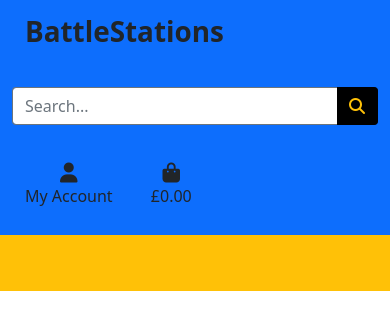
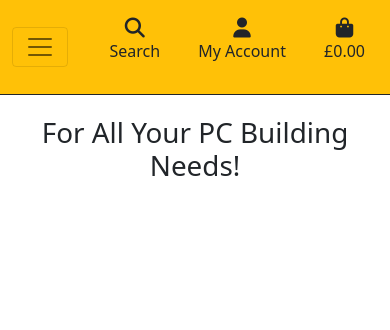
Before and after one commit to bob134552/Battlestations, a Django app: page / in a window 390 px wide. Shown: the top 330 px of the page. Run offline with Django 3.2, Linux system fonts and the light colour scheme; the visitor is signed in with stand-in values (Sample User, id 1); some libraries are stand-ins or nearby versions.

Commit message:
building main-nav and mobile-top-header html includes

```diff
--- a/battlestations/settings.py
+++ b/battlestations/settings.py
@@ -148,3 +148,7 @@ USE_TZ = True
 # https://docs.djangoproject.com/en/3.1/howto/static-files/
 
 STATIC_URL = '/static/'
+STATICFILES_DIRS = (os.path.join(BASE_DIR, 'static'),)
+
+MEDIA_URL = '/media/'
+MEDIA_ROOT = os.path.join(BASE_DIR, 'media')
--- a/battlestations/urls.py
+++ b/battlestations/urls.py
@@ -15,9 +15,11 @@ Including another URLconf
 """
 from django.contrib import admin
 from django.urls import path, include
+from django.conf import settings
+from django.conf.urls.static import static
 
 urlpatterns = [
     path('admin/', admin.site.urls),
     path('accounts/', include('allauth.urls')),
     path('', include('home.urls')),
-]
+] + static(settings.MEDIA_URL, document_root=settings.MEDIA_ROOT)
--- a/home/templates/home/index.html
+++ b/home/templates/home/index.html
@@ -1,6 +1,23 @@
 {% extends "base.html" %}
 {% load static %}
 
+{% block page_header %}
+    <div class="container header-container">
+        <div class="row">
+            <div class="col"></div>
+        </div>
+    </div>
+{% endblock %}
+
 {% block content %}
+    <div class="container h-100">
+        <div class="row h-100">
+            <div class="col-12 my-auto">
+                <h1 class="display-6 text-center">
+                    For All Your PC Building Needs!
+                </h1>
+            </div>
 
+        </div>
+    </div>
 {% endblock %}
--- a/static/css/base.css
+++ b/static/css/base.css
@@ -1,12 +1,49 @@
+html {
+    height: 100%;
+}
+
 #user-options::after {
     content: none;
 }
 
-#products:hover .dropdown-menu {
-    display: block;
-    margin-top: 0;
+.dropdown-menu li a {
+    text-decoration: none;
 }
-.bg-black {
-    background-color: black;
-    border: 1px solid black;
+
+#products>.dropdown-menu, #mobile-searchbar {
+    animation: growDown 300ms ease-in-out;
+    box-shadow: 0 0 1px rgba(0, 0, 0, 0.05);
+    transform-origin: top center;
 }
+
+@keyframes growDown {
+  0% {
+    transform: scaleY(0);
+  }
+  80% {
+    transform: scaleY(1.1);
+  }
+  100% {
+    transform: scaleY(1);
+  }
+}
+
+@media (min-width: 992px) {
+    .fixed-top-desktop-only {
+        position: fixed;
+        top: 0;
+        right: 0;
+        left: 0;
+        z-index: 1030;
+    }
+
+    .header-container {
+        padding-top: 164px;
+    }
+}
+
+@media (max-width: 991px) {
+    .header-container {
+        padding-top: 116px;
+    }
+}
--- a/templates/base.html
+++ b/templates/base.html
@@ -36,7 +36,7 @@
 
     <body>
         <header class="container-fluid fixed-top">
-            <div class="row bg-primary">
+            <div class="row d-none d-lg-flex" id="topnav">
                 <div class="col-12 col-md-4 mt-2">
                     <a class="btn" href="">
                         <h1><strong>BattleStations</strong></h1>
@@ -44,15 +44,17 @@
                 </div>
                 <div class="col-12 col-md-4 mt-2 py-3">
                     <form method="GET" action="">
-                        <div class="input-group">
+                        <div class="input-group w-100">
                             <input class="form-control rounded-start border border-secondary border-end-0" type="text" name="q" placeholder="Search..." maxlength="150">
-                            <button class="btn btn-outline-secondary bg-black rounded-end border-start-0" type="button"><span class="icon">
+                            <button class="btn btn-outline-dark bg-dark rounded-end border-start-0" type="button">
+                                <span class="icon">
                                     <i class="fas fa-search text-warning"></i>
                                 </span>
                             </button>
                         </div>
                     </form>
                 </div>
+
                 <div class="col-12 col-md-4 mt-2 d-md-flex justify-content-md-end py-1">
                     <ul class="list-inline list-unstyled">
                         <li class="list-inline-item dropdown">
@@ -62,16 +64,16 @@
                                     <p class="my-0">My Account</p>
                                 </div>
                             </a>
-                            <ul class="dropdown-menu border-0" aria-labelledby="user-options">
+                            <ul class="dropdown-menu border-1 rounded-0" aria-labelledby="user-options">
                                 {% if request.user.is_authenticated %}
                                     {% if request.user.is_superuser %}
                                         <li><a href="" class="dropdown-item">Product Management</a></li>
                                     {% endif %}
                                     <li><a href="" class="dropdown-item">My Profile</a></li>
-                                    <li><a href="" class="dropdown-item">Logout</a></li>
+                                    <li><a href="{% url 'account_logout' %}" class="dropdown-item">Logout</a></li>
                                 {% else %}
-                                    <li><a href="" class="dropdown-item">Sign Up</a></li>
-                                    <li><a href="" class="dropdown-item">Login</a></li>
+                                    <li><a href="{% url 'account_signup' %}" class="dropdown-item">Sign Up</a></li>
+                                    <li><a href="{% url 'account_login' %}" class="dropdown-item">Login</a></li>
                                 {% endif %}
                             </ul>
                         </li>
@@ -92,11 +94,12 @@
                     </ul>
                 </div>
             </div>
-            <div class="row bg-warning">
-                <nav class="navbar navbar-expand-lg">
-                    <button class="navbar-toggler" type="button" data-toggle="collapse" data-target="#main-nav" aria-controls="main-nav" aria-expanded="false" aria-label="Toggle navigation">
+            <div class="row bg-warning border-bottom border-dark">
+                <nav class="navbar navbar-expand-lg navbar-light w-100">
+                    <button class="navbar-toggler" type="button" data-bs-toggle="collapse" data-bs-target="#main-nav" aria-controls="main-nav" aria-expanded="false" aria-label="Toggle navigation">
                         <span class="navbar-toggler-icon"></span>
                     </button>
+                    {% include 'includes/mobile-top-header.html' %}
                     {% include 'includes/main-nav.html' %}
                 </nav>
             </div>
--- a/templates/includes/main-nav.html
+++ b/templates/includes/main-nav.html
@@ -1,19 +1,24 @@
 <div class="collapse navbar-collapse" id="main-nav">
     <ul class="navbar-nav w-auto mx-auto">
+        <li class="nav-item d-block d-lg-none">
+            <a class="nav-link mr-5" href="/" id="home-link">
+                Home
+            </a>
+        </li>
         <li class="nav-item dropdown" id="products">
             <a class="nav-link dropdown-toggle" href="#" role="button"
                 data-bs-toggle="dropdown" aria-expanded="false">
                 Products
             </a>
-            <ul class="dropdown-menu rounded-0">
-                <li class="dropdown-item"><a  href="#">GPUs</a></li>
-                <li class="dropdown-item"><a  href="#">CPUs</a></li>
-                <li class="dropdown-item"><a  href="#">Motherboard</a></li>
-                <li class="dropdown-item"><a  href="#">RAM</a></li>
-                <li class="dropdown-item"><a  href="#">Storage</a></li>
-                <li class="dropdown-item"><a  href="#">PSUs</a></li>
-                <li class="dropdown-item"><a  href="#">Cooling</a></li>
-                <li class="dropdown-item"><a  href="#">Cases</a></li>
+            <ul class="dropdown-menu rounded-0 bg-warning border-0">
+                <li class="dropdown-item"><a class="text-dark" href="#">GPUs</a></li>
+                <li class="dropdown-item"><a class="text-dark" href="#">CPUs</a></li>
+                <li class="dropdown-item"><a class="text-dark" href="#">Motherboard</a></li>
+                <li class="dropdown-item"><a class="text-dark" href="#">RAM</a></li>
+                <li class="dropdown-item"><a class="text-dark" href="#">Storage</a></li>
+                <li class="dropdown-item"><a class="text-dark" href="#">PSUs</a></li>
+                <li class="dropdown-item"><a class="text-dark" href="#">Cooling</a></li>
+                <li class="dropdown-item"><a class="text-dark" href="#">Cases</a></li>
             </ul>
         </li>
 
--- a/templates/includes/mobile-top-header.html
+++ b/templates/includes/mobile-top-header.html
@@ -0,0 +1,55 @@
+<ul class="list-inline">
+    <li class="list-inline-item">
+        <a class="btn d-block d-lg-none dropdown" href="#" id="mobile-search" data-bs-toggle="dropdown" aria-haspopup="true" aria-expanded="false">
+            <div class="text-center">
+                <div><i class="fas fa-search fa-lg"></i></div>
+                <p class="my-0">Search</p>
+            </div>
+        </a>
+        <div class="dropdown-menu border-0 w-100 p-3 rounded-0 my-0 bg-warning" aria-labelledby="mobile-search" id="mobile-searchbar">
+            <form class="form" method="GET" action="">
+                <div class="input-group">
+                    <input class="form-control rounded-start border border-secondary border-end-0" type="text" name="q" placeholder="Search..." maxlength="150">
+                    <button class="btn btn-outline-dark bg-dark rounded-end border-start-0" type="button"><span class="icon">
+                            <i class="fas fa-search text-warning"></i>
+                        </span>
+                    </button>
+                </div>
+            </form>
+        </div>
+    </li>
+    <li class="list-inline-item dropdown">
+        <a class="dropdown-toggle btn d-block d-lg-none" href="#" role="button" id="user-options" data-bs-toggle="dropdown" aria-expanded="false">
+            <div class="text-center">
+                <div><i class="fas fa-user fa-lg"></i></div>
+                <p class="my-0">My Account</p>
+            </div>
+        </a>
+        <ul class="dropdown-menu border-1 rounded-0" aria-labelledby="user-options">
+            {% if request.user.is_authenticated %}
+                {% if request.user.is_superuser %}
+                    <li><a href="" class="dropdown-item">Product Management</a></li>
+                {% endif %}
+                <li><a href="" class="dropdown-item">My Profile</a></li>
+                <li><a href="{% url 'account_logout' %}" class="dropdown-item">Logout</a></li>
+            {% else %}
+                <li><a href="{% url 'account_signup' %}" class="dropdown-item">Sign Up</a></li>
+                <li><a href="{% url 'account_login' %}" class="dropdown-item">Login</a></li>
+            {% endif %}
+        </ul>
+    </li>
+    <li class="list-inline-item">
+        <a class="btn d-block d-lg-none" href="">
+            <div class="text-center">
+                <div><i class="fas fa-shopping-bag fa-lg"></i></div>
+                <p class="my-0">
+                    {% if grand_total %}
+                        £{{ grand_total|floatformat:2 }}
+                    {% else %}
+                        £0.00
+                    {% endif %}
+                </p>
+            </div>
+        </a>
+    </li>
+</ul>
```
